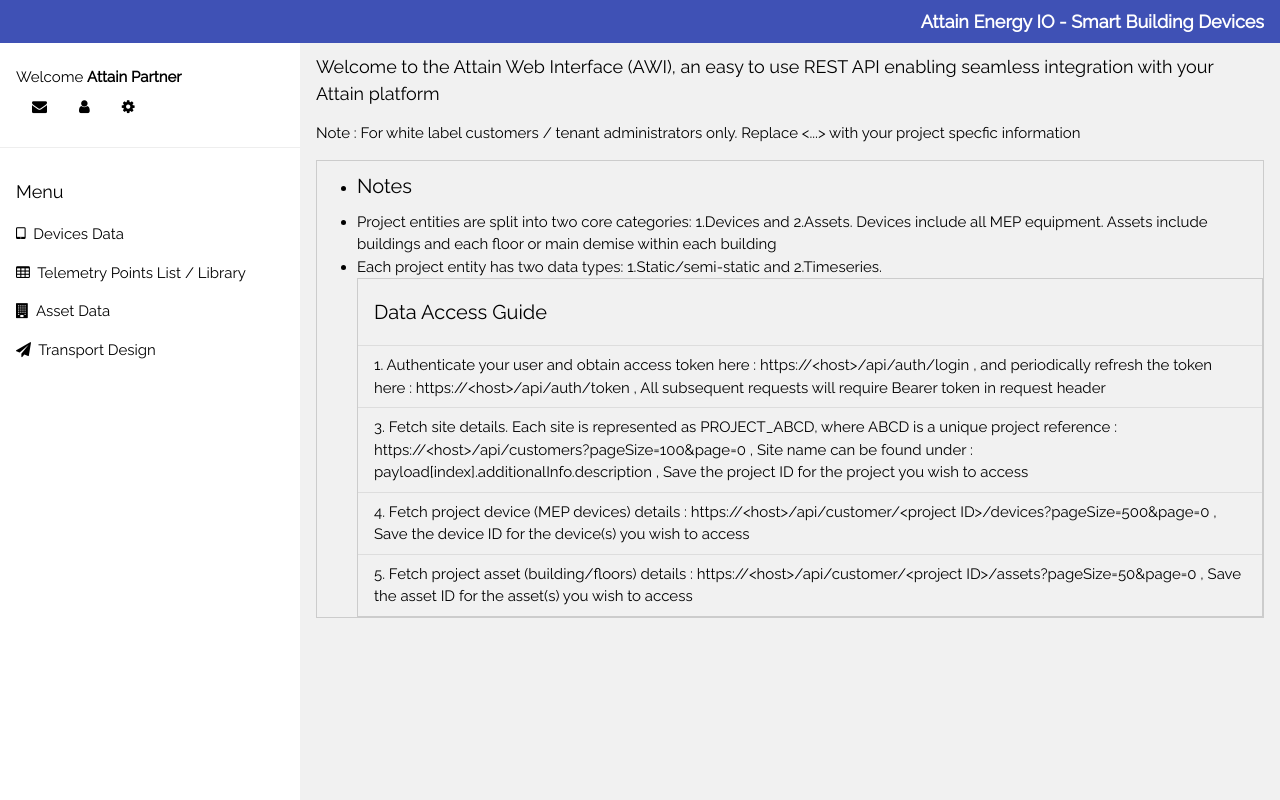
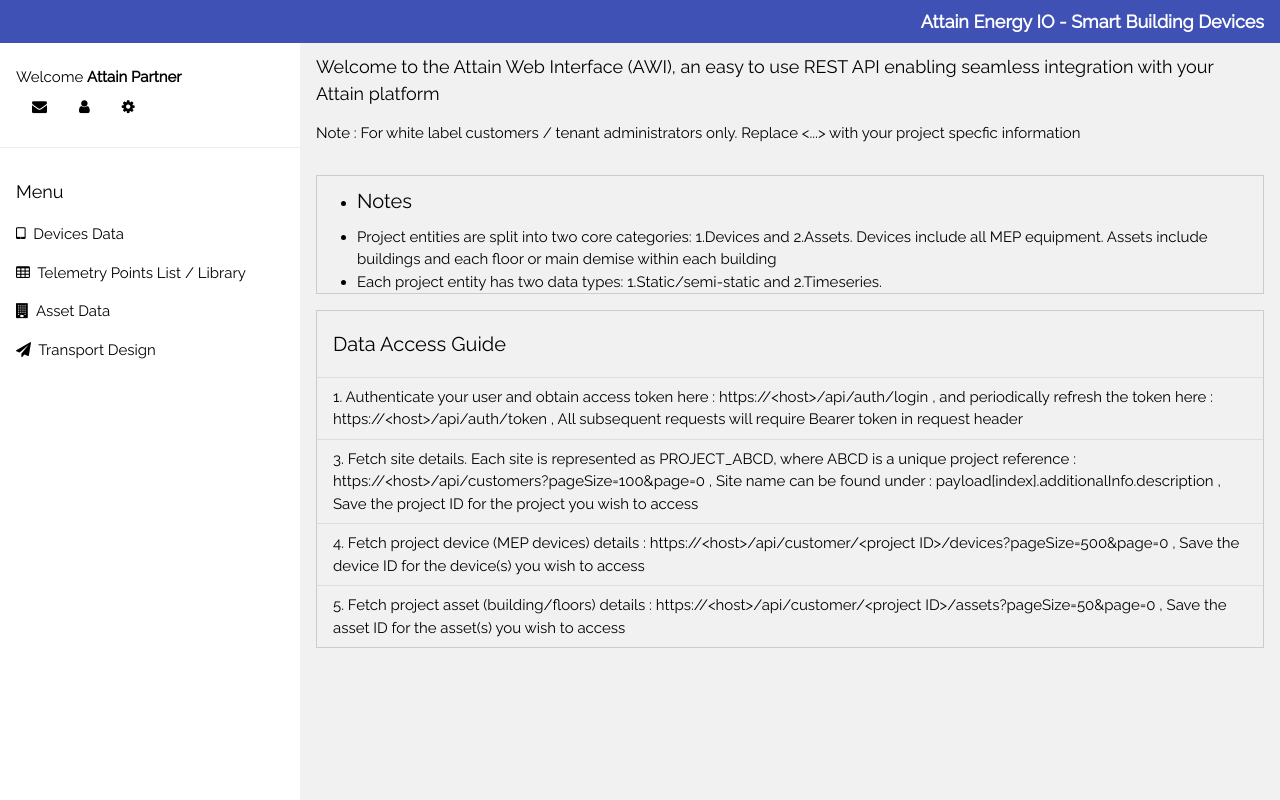
Before and after one commit to Attain-Energy-IO/attainWebService, a plain HTML site: page index.html in a window 1280 px wide. Drawn offline with nearby package versions, Linux system fonts and the light colour scheme; no server answers.

Commit message:
Update index.html

```diff
--- a/index.html
+++ b/index.html
@@ -19,8 +19,6 @@ html,body,h1,h2,h3,h4,h5 {font-family: "Raleway", sans-serif}
 
 </head>
 <body class="n0-light-grey">
-    <div id="smartBldgDesign">
-
         <!-- Top container -->
         <div class="n0-bar n0-top n0-indigo n0-large" style="z-index:4">
             <button class="n0-bar-item n0-button n0-hide-large n0-hover-none n0-hover-text-light-grey" @click="toggleSidebar"><i class="fa fa-bars"></i>  Menu</button>
@@ -63,13 +61,15 @@ html,body,h1,h2,h3,h4,h5 {font-family: "Raleway", sans-serif}
         <div class="n0-container">
           <h5>Welcome to the Attain Web Interface (AWI), an easy to use REST API enabling seamless integration with your Attain platform</h5>
           <p>Note : For white label customers / tenant administrators only. Replace <...> with your project specfic information</p>
-
+        </div>
+        <div class="n0-container">
           <ul class="n0-ol n0-border">
             <li><h4>Notes</h4></li>
             <li>Project entities are split into two core categories: 1.Devices and 2.Assets. Devices include all MEP equipment. Assets include buildings and each floor or main demise within each building</li>
             <li>Each project entity has two data types: 1.Static/semi-static and 2.Timeseries. </li>
           </ol>
-
+        </div>
+        <div class="n0-container">
           <ul class="n0-ul n0-border">
             <li><h4>Data Access Guide</h4></li>
             <li>1. Authenticate your user and obtain access token here : https://&lt;host&gt;/api/auth/login , and periodically refresh the token here : https://&lt;host&gt;/api/auth/token , All subsequent requests will require Bearer token in request header</li>
@@ -78,7 +78,6 @@ html,body,h1,h2,h3,h4,h5 {font-family: "Raleway", sans-serif}
             <li>5. Fetch project asset (building/floors) details : https://&lt;host&gt;/api/customer/&lt;project ID&gt;/assets?pageSize=50&page=0 , Save the asset ID for the asset(s) you wish to access</li>
           </ul>
         </div>
-
 
     <!-- End page content -->
     </div>
```
